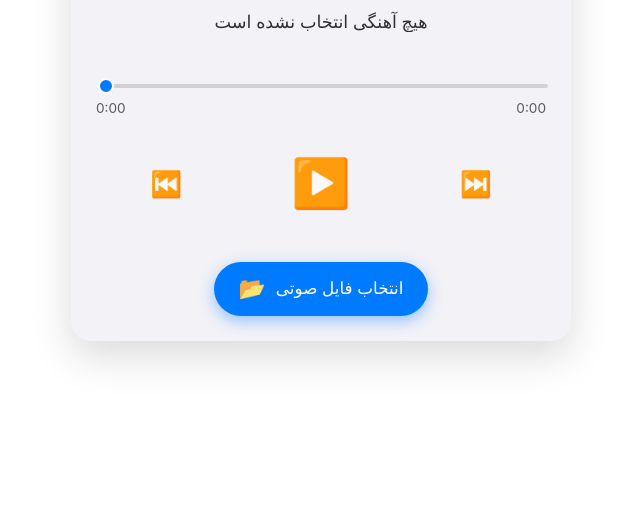
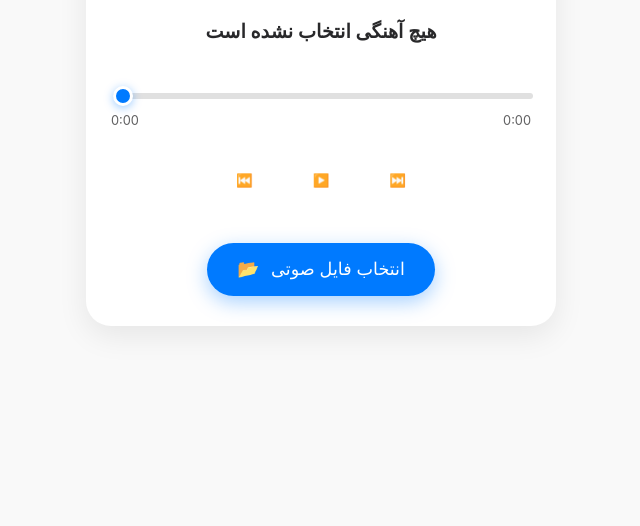
Before and after one commit to matindiscordgg/MatinPlayer, a plain HTML site: page index.html in a window 1280 px wide. Shown: the part 274-800 px from the top of the page, without its empty margins (319-959 px from the left). Drawn offline with Linux system fonts and the light colour scheme.

Commit message:
Update style.css

```diff
--- a/style.css
+++ b/style.css
@@ -1,22 +1,24 @@
 /* متغیرهای سراسری (Base Variables) */
 :root {
     /* تم پیش‌فرض (Light) */
-    --color-bg: #ffffff;
-    --color-text: #1c1c1e;
+    --color-bg: #f9f9f9; /* پس‌زمینه کمی روشن‌تر */
+    --color-text: #1d1d1f; /* متن تیره */
     --color-primary: #007aff; /* آبی اپل */
-    --color-secondary-bg: #f2f2f7;
-    --color-progress-track: #d1d1d6;
-    --color-button-bg: rgba(0, 122, 255, 0.1);
+    --color-secondary-bg: #ffffff; /* پس‌زمینه کارت/کانتینر سفید */
+    --color-progress-track: #e0e0e0; /* خط پیشرفت خاکستری روشن */
+    --color-button-bg: rgba(0, 122, 255, 0.1); /* پس‌زمینه دکمه آبی روشن */
+    --shadow-color: rgba(0, 0, 0, 0.08); /* رنگ سایه */
 }
 
 /* تم تاریک (Dark Theme) */
 body[data-theme='dark'] {
-    --color-bg: #1c1c1e;
-    --color-text: #f5f5f7;
-    --color-primary: #30b0ff; /* آبی روشن‌تر در تاریکی */
-    --color-secondary-bg: #2c2c2e;
-    --color-progress-track: #545458;
-    --color-button-bg: rgba(48, 176, 255, 0.2);
+    --color-bg: #121212; /* پس‌زمینه تیره */
+    --color-text: #e0e0e0; /* متن روشن */
+    --color-primary: #42a5f5; /* آبی روشن‌تر در تم تاریک */
+    --color-secondary-bg: #1e1e1e; /* پس‌زمینه کارت/کانتینر تیره */
+    --color-progress-track: #424242; /* خط پیشرفت خاکستری تیره‌تر */
+    --color-button-bg: rgba(66, 165, 245, 0.2); /* پس‌زمینه دکمه آبی روشن‌تر */
+    --shadow-color: rgba(0, 0, 0, 0.2); /* سایه تیره‌تر */
 }
 
 /* تنظیمات عمومی و فونت */
@@ -26,20 +28,22 @@ body {
     color: var(--color-text);
     margin: 0;
     padding: 0;
-    transition: background-color 0.3s, color 0.3s;
+    transition: background-color 0.3s ease-in-out, color 0.3s ease-in-out;
     display: flex;
     justify-content: center;
     align-items: center;
     min-height: 100vh;
+    overflow: hidden; /* جلوگیری از اسکرول ناخواسته */
 }
 
 .player-container {
     width: 95%;
-    max-width: 450px;
-    padding: 25px;
-    border-radius: 20px; /* کمی گردتر */
+    max-width: 420px;
+    padding: 30px 25px; /* فضای بیشتر */
+    border-radius: 25px; /* گردتر */
     background-color: var(--color-secondary-bg);
-    box-shadow: 0 15px 40px rgba(0, 0, 0, 0.15); /* سایه کمی قوی‌تر */
+    box-shadow: 0 10px 30px var(--shadow-color); /* سایه ملایم‌تر */
+    text-align: center;
 }
 
 /* Header و دکمه تم */
@@ -47,39 +51,59 @@ header {
     display: flex;
     justify-content: space-between;
     align-items: center;
-    margin-bottom: 30px;
+    margin-bottom: 35px;
 }
 
 header h2 {
     margin: 0;
-    font-weight: 700; /* پررنگ‌تر */
-    font-size: 1.3em;
+    font-weight: 700;
+    font-size: 1.4em;
+    letter-spacing: -0.02em; /* کمی فشرده‌تر */
 }
 
-.icon-button {
+/* دکمه تم با آیکون SVG */
+.theme-toggle-button {
     background: var(--color-button-bg);
     border: none;
-    font-size: 1.5em;
     cursor: pointer;
     color: var(--color-primary);
-    padding: 8px 12px;
-    border-radius: 50%; /* دایره کامل */
+    padding: 10px;
+    border-radius: 50%;
+    display: inline-flex; /* برای تراز کردن آیکون */
+    align-items: center;
+    justify-content: center;
+    transition: background-color 0.2s, transform 0.2s;
 }
+.theme-toggle-button:hover {
+    background-color: color-mix(in srgb, var(--color-button-bg) 80%, black);
+    transform: scale(1.05);
+}
+.theme-toggle-button svg {
+    width: 24px;
+    height: 24px;
+}
+
 
 /* اطلاعات آهنگ */
 .track-info {
-    text-align: center;
     margin-bottom: 40px;
 }
 #currentTrackTitle {
-    font-size: 1.1em;
-    font-weight: 500;
+    font-size: 1.2em; /* کمی بزرگتر */
+    font-weight: 600; /* فونت نیمه‌پررنگ */
     color: var(--color-text);
-    opacity: 0.9;
+    opacity: 0.95;
+    margin-bottom: 5px;
     white-space: nowrap;
     overflow: hidden;
     text-overflow: ellipsis;
 }
+.artist-name { /* نام هنرمند (اختیاری) */
+    font-size: 0.9em;
+    color: var(--color-text);
+    opacity: 0.6;
+}
+
 
 /* نوار پیشرفت (Seek Bar) */
 .progress-section {
@@ -87,29 +111,36 @@ header h2 {
 }
 #seekBar {
     width: 100%;
-    height: 4px; /* کمی نازک‌تر */
+    height: 6px; /* کمی ضخیم‌تر */
     -webkit-appearance: none;
     appearance: none;
     background: var(--color-progress-track);
-    border-radius: 2px;
+    border-radius: 3px;
     cursor: pointer;
+    outline: none; /* حذف خط دور */
 }
 #seekBar::-webkit-slider-thumb {
     -webkit-appearance: none;
     appearance: none;
-    width: 16px;
-    height: 16px;
+    width: 20px; /* بزرگتر */
+    height: 20px;
     border-radius: 50%;
     background: var(--color-primary);
-    border: 2px solid var(--color-bg); /* حاشیه دور انگشت شست */
+    box-shadow: 0 2px 10px rgba(0, 122, 255, 0.4); /* سایه برای برجستگی */
+    border: 3px solid var(--color-secondary-bg); /* حاشیه سفید دور انگشت شست */
     cursor: grab;
+    transition: background-color 0.2s, transform 0.2s;
+}
+#seekBar::-webkit-slider-thumb:active {
+    cursor: grabbing;
+    transform: scale(1.1);
 }
 
 .time-display {
     display: flex;
     justify-content: space-between;
-    font-size: 0.85em;
-    margin-top: 8px;
+    font-size: 0.8em; /* کمی کوچک‌تر */
+    margin-top: 10px;
     color: var(--color-text);
     opacity: 0.7;
 }
@@ -117,47 +148,89 @@ header h2 {
 /* کنترل‌ها (Play/Pause/Next/Prev) */
 .controls {
     display: flex;
-    justify-content: space-around;
+    justify-content: center; /* وسط چین کردن */
     align-items: center;
     margin-bottom: 40px;
+    gap: 30px; /* فاصله بین دکمه‌ها */
 }
 
 .control-button {
     background: none;
     border: none;
-    font-size: 1.6em;
     color: var(--color-text);
     cursor: pointer;
-    padding: 10px;
-    opacity: 0.95;
+    padding: 15px; /* کمی بزرگتر */
+    opacity: 0.85;
+    transition: opacity 0.2s, transform 0.2s;
+    display: inline-flex; /* برای تراز کردن آیکون */
+    align-items: center;
+    justify-content: center;
+}
+.control-button:hover {
+    opacity: 1;
+    transform: scale(1.05);
+}
+.control-button svg {
+    width: 30px; /* اندازه آیکون‌های کنترلی */
+    height: 30px;
 }
 
-.large {
-    font-size: 3em; /* بزرگتر کردن دکمه اصلی */
-    color: var(--color-primary); /* رنگ اصلی برای دکمه اصلی */
+/* دکمه پخش/توقف اصلی */
+.play-pause-button {
+    background-color: var(--color-primary);
+    border-radius: 50%;
+    width: 70px; /* بزرگتر */
+    height: 70px;
+    box-shadow: 0 8px 20px rgba(0, 122, 255, 0.4);
+    display: inline-flex;
+    align-items: center;
+    justify-content: center;
+    margin: 0 15px; /* فاصله بیشتر از دکمه‌های بغل */
+    transition: background-color 0.2s, transform 0.2s;
+}
+.play-pause-button:hover {
+    background-color: color-mix(in srgb, var(--color-primary) 90%, black);
+    transform: scale(1.05);
+}
+.play-pause-button svg {
+    width: 35px; /* آیکون بزرگتر */
+    height: 35px;
+    fill: white; /* رنگ آیکون سفید */
 }
 
 /* دکمه انتخاب فایل */
 .file-input-section {
-    text-align: center;
+    margin-top: 30px;
 }
 .action-button {
     background-color: var(--color-primary);
     color: white;
     border: none;
-    padding: 14px 25px;
-    border-radius: 30px;
-    font-size: 1.05em;
+    padding: 16px 30px; /* فضای بیشتر */
+    border-radius: 35px; /* گردتر */
+    font-size: 1.1em; /* کمی بزرگتر */
     cursor: pointer;
     display: inline-flex;
     align-items: center;
-    gap: 10px;
-    transition: background-color 0.2s;
-    box-shadow: 0 5px 15px rgba(0, 122, 255, 0.4);
+    gap: 12px; /* فاصله بین آیکون و متن */
+    transition: background-color 0.2s, transform 0.2s, box-shadow 0.2s;
+    box-shadow: 0 6px 20px rgba(0, 122, 255, 0.35);
 }
 .action-button:hover {
     background-color: color-mix(in srgb, var(--color-primary) 90%, black);
+    transform: translateY(-2px); /* کمی بالا بیاید */
+    box-shadow: 0 10px 25px rgba(0, 122, 255, 0.4); /* سایه قوی‌تر */
 }
-.action-button .icon {
-    font-size: 1.3em;
+.action-button svg {
+    width: 24px;
+    height: 24px;
 }
+
+/* آیکون‌های SVG */
+.icon-theme-dark { fill: var(--color-primary); }
+.icon-theme-light { fill: var(--color-primary); }
+.icon-prev { fill: var(--color-text); }
+.icon-next { fill: var(--color-text); }
+.icon-play { fill: white; }
+.icon-pause { fill: white; }
+.icon-upload { fill: white; }
```
